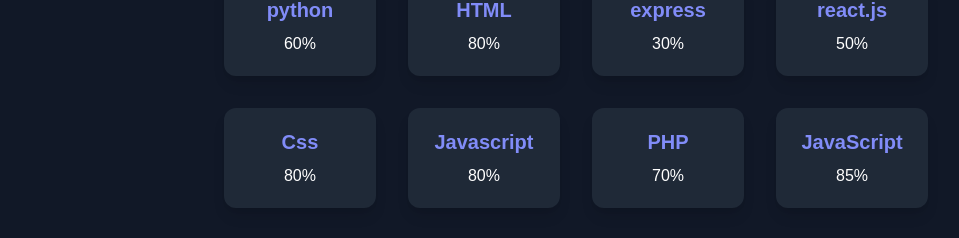
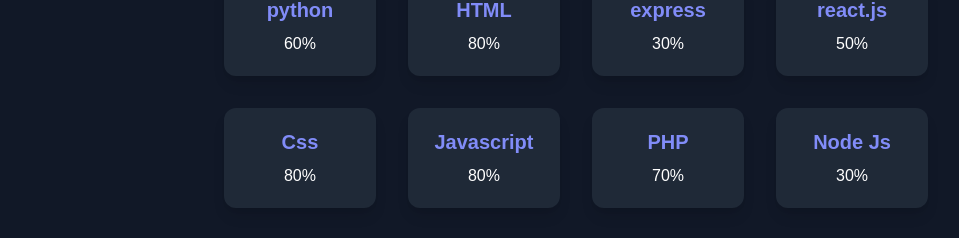
Before and after one commit to Natnael-Tewodros/nati-portfolio, a React (Vite) app: page / in a window 1280 px wide. Shown: the part 1998-2236 px from the top of the page, without its empty margins (64-1023 px from the left). Built offline with nearby package versions, Linux system fonts and the light colour scheme.

Commit message:
inital commit

```diff
--- a/src/components/Skills.jsx
+++ b/src/components/Skills.jsx
@@ -76,12 +76,12 @@
           </div>
         </div>
         <div className="flex flex-col items-center bg-gray-800 p-5 rounded-xl shadow-lg">
-          <h3 className="text-xl mb-2 text-indigo-400 font-bold">JavaScript</h3>
+          <h3 className="text-xl mb-2 text-indigo-400 font-bold">Node Js</h3>
           <div
             className="radial-progress mx-10 text-white"
-            style={{ "--value": 85 }}
+            style={{ "--value": 30 }}
           >
-            85%
+            30%
           </div>
         </div>
         <div className="flex flex-col items-center bg-gray-800 p-5 rounded-xl shadow-lg">
```
